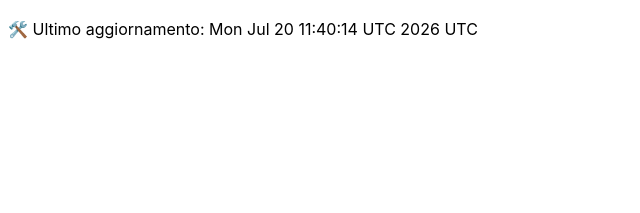
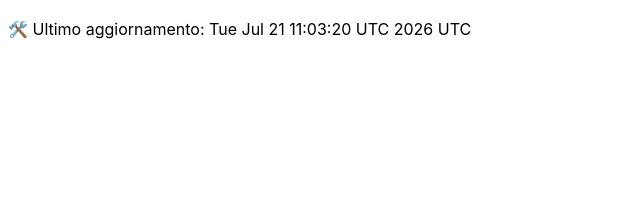
Before and after one commit to DanteTrb/DanteTrb.github.io, a Jekyll site: the page built from badges.md, in a window 1280 px wide. Shown: the top 213 px of the page, without its empty margins (0-640 px from the left). Built offline with Jekyll 4.4.1, drawn with Linux system fonts in a browser that asks for light colours; our own code applies the rules of GitHub Pages for plain Markdown files.

Commit message:
🛠️ Aggiornamento automatico badge

```diff
--- a/badges.md
+++ b/badges.md
@@ -1 +1 @@
-🛠️ Ultimo aggiornamento: Mon Jul 20 11:40:14 UTC 2026 UTC
+🛠️ Ultimo aggiornamento: Tue Jul 21 11:03:20 UTC 2026 UTC
```
